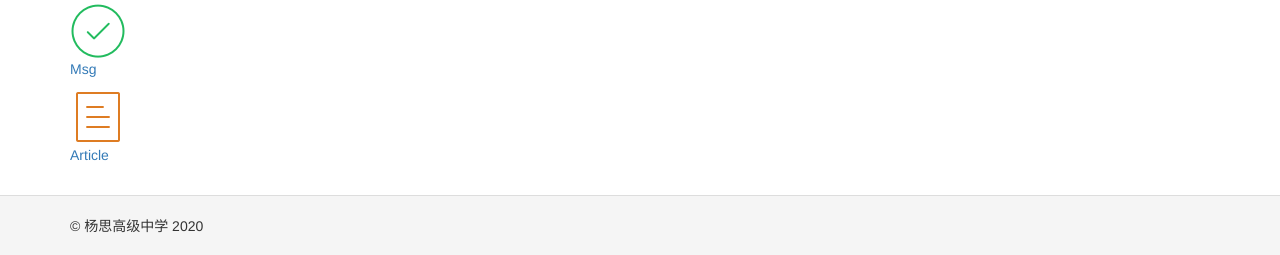
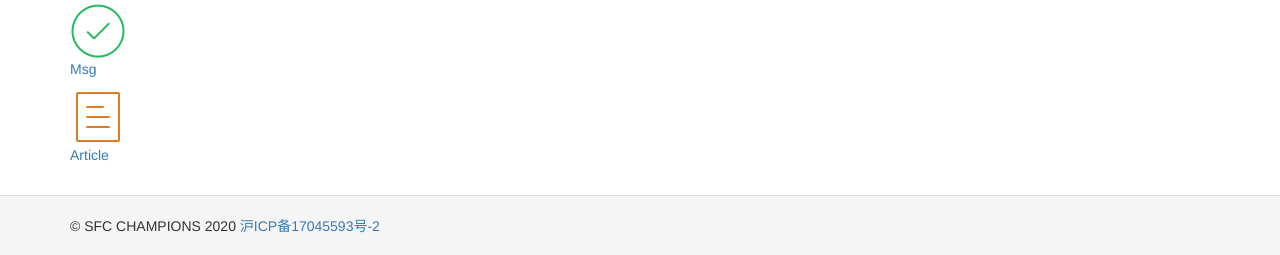
Before and after one commit to Yan5zpky/yangsi_online_test, a Yii app: template views/site/index.php in a window 1280 px wide. Shown: the part 599-854 px from the top of the page. Run offline with PHP 8.4 and a stand-in for Yii, Linux system fonts and the light colour scheme; the template is opened without the code that fills it, so the values that code supplies are empty; some libraries are stand-ins or nearby versions.

Commit message:
备案号

```diff
--- a/views/layouts/main.php
+++ b/views/layouts/main.php
@@ -39,7 +39,7 @@ AppAsset::register($this);
 
 <footer class="footer">
     <div class="container">
-        <p class="pull-left">&copy; 杨思高级中学 <?= date('Y') ?></p>
+        <p class="pull-left">&copy; SFC CHAMPIONS <?= date('Y') ?> <a target="_blank" href="http://beian.miit.gov.cn/">沪ICP备17045593号-2</a></p>
 
     </div>
 </footer>
```
